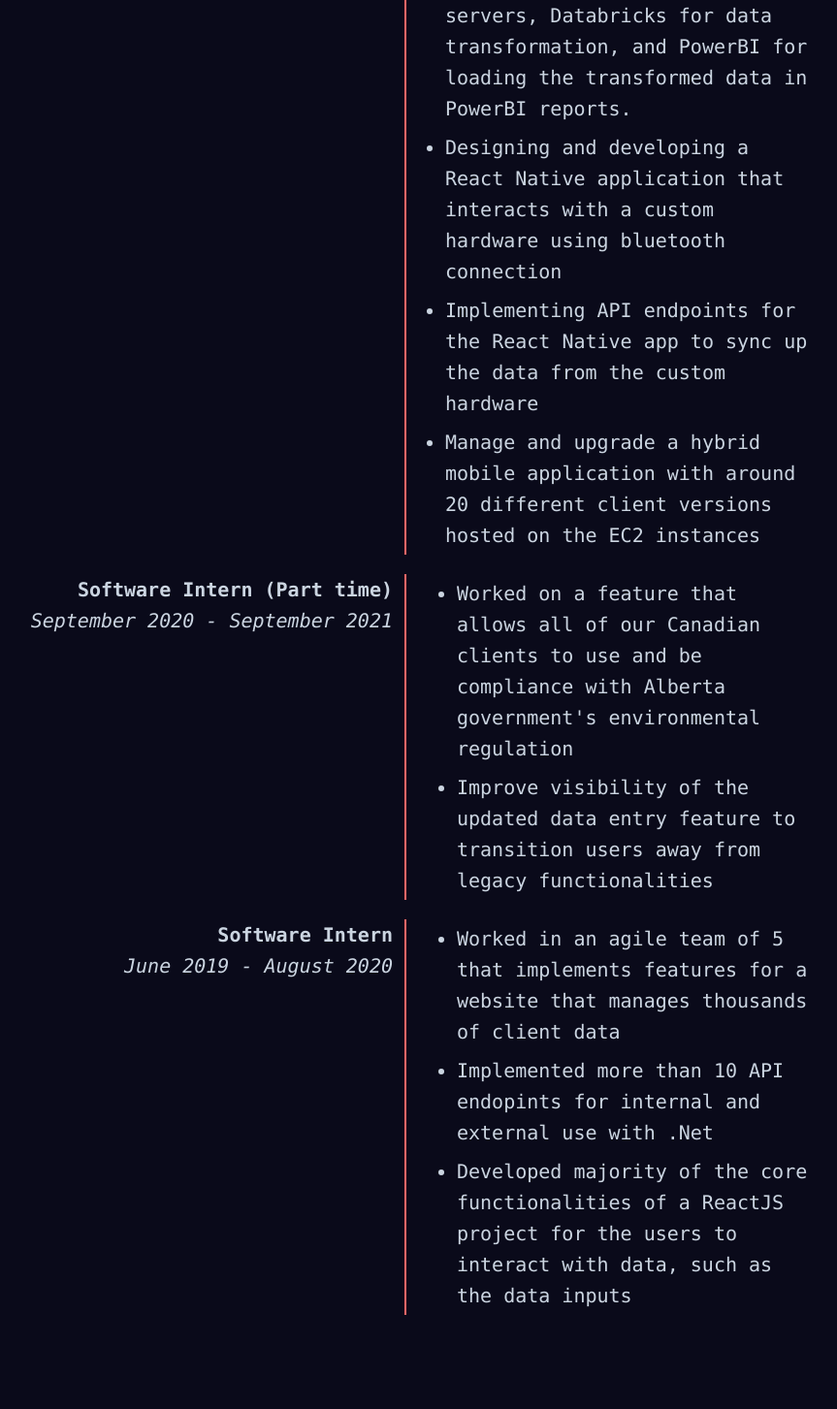
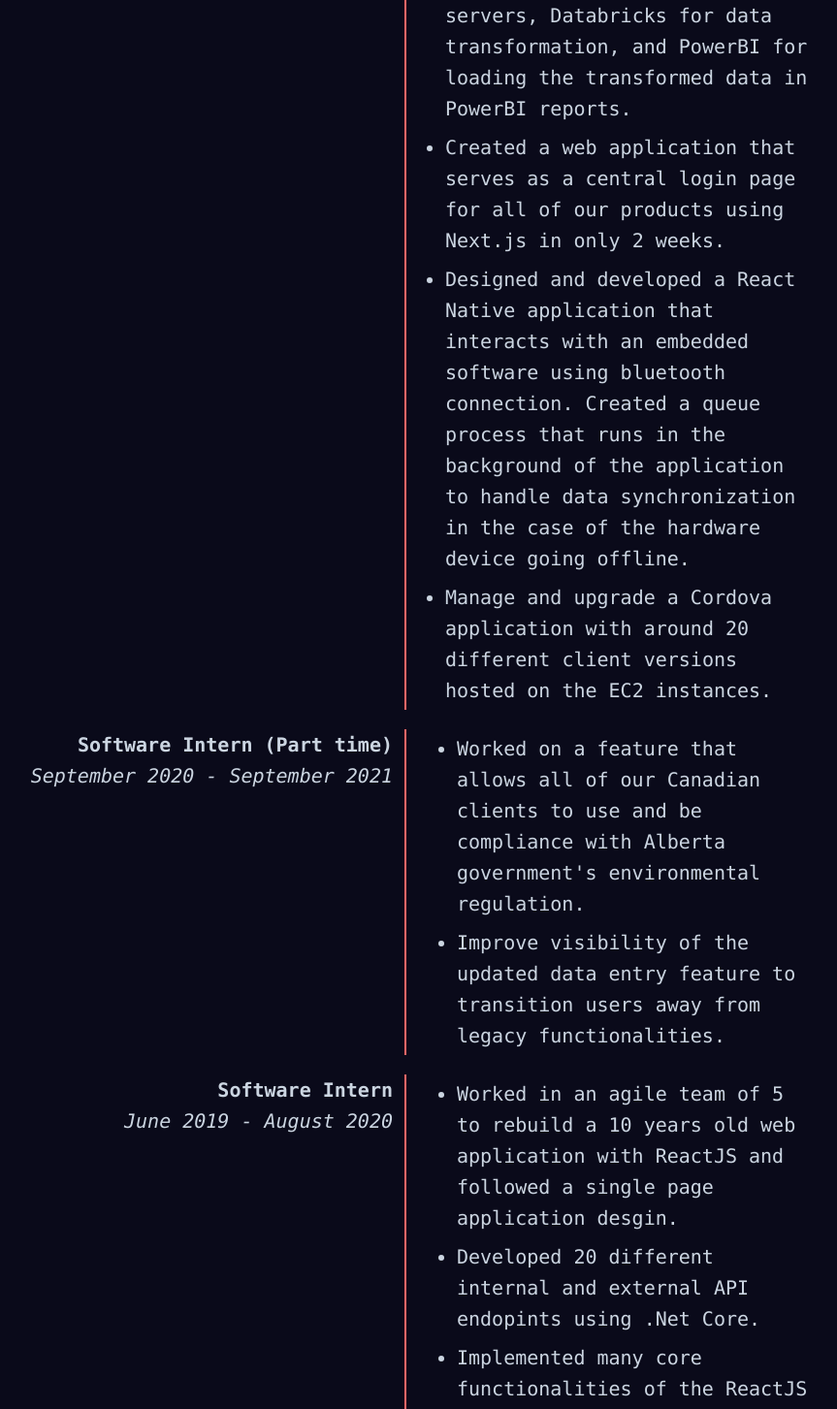
Before and after one commit to ShouShou92410/ShouShou92410.github.io, a SvelteKit app: page / in a window 1280 px wide. Shown: the part 2620-4073 px from the top of the page at 97% size, without its empty margins (223-1086 px from the left). Built offline with nearby package versions, Linux system fonts and the light colour scheme.

Commit message:
Experience section content

```diff
--- a/src/routes/Experience.svelte
+++ b/src/routes/Experience.svelte
@@ -32,16 +32,18 @@
 						data transformation, and PowerBI for loading the transformed data in PowerBI reports.
 					</li>
 					<li class="md:py-1 py-0.5">
-						Designing and developing a React Native application that interacts with a custom
-						hardware using bluetooth connection
+						Created a web application that serves as a central login page for all of our products
+						using Next.js in only 2 weeks.
 					</li>
 					<li class="md:py-1 py-0.5">
-						Implementing API endpoints for the React Native app to sync up the data from the custom
-						hardware
+						Designed and developed a React Native application that interacts with an embedded
+						software using bluetooth connection. Created a queue process that runs in the background
+						of the application to handle data synchronization in the case of the hardware device
+						going offline.
 					</li>
 					<li class="md:py-1 py-0.5">
-						Manage and upgrade a hybrid mobile application with around 20 different client versions
-						hosted on the EC2 instances
+						Manage and upgrade a Cordova application with around 20 different client versions hosted
+						on the EC2 instances.
 					</li>
 				</ul>
 			</div>
@@ -53,11 +55,11 @@
 				<ul class="list-disc pl-10">
 					<li class="md:py-1 py-0.5">
 						Worked on a feature that allows all of our Canadian clients to use and be compliance
-						with Alberta government's environmental regulation
+						with Alberta government's environmental regulation.
 					</li>
 					<li class="md:py-1 py-0.5">
 						Improve visibility of the updated data entry feature to transition users away from
-						legacy functionalities
+						legacy functionalities.
 					</li>
 				</ul>
 			</div>
@@ -68,15 +70,15 @@
 			<div class="border-l-2 border-primary text-left pl-3">
 				<ul class="list-disc pl-10">
 					<li class="md:py-1 py-0.5">
-						Worked in an agile team of 5 that implements features for a website that manages
-						thousands of client data
+						Worked in an agile team of 5 to rebuild a 10 years old web application with ReactJS and
+						followed a single page application desgin.
 					</li>
 					<li class="md:py-1 py-0.5">
-						Implemented more than 10 API endopints for internal and external use with .Net
+						Developed 20 different internal and external API endopints using .Net Core.
 					</li>
 					<li class="md:py-1 py-0.5">
-						Developed majority of the core functionalities of a ReactJS project for the users to
-						interact with data, such as the data inputs
+						Implemented many core functionalities of the ReactJS application, such as page routing
+						and data entry.
 					</li>
 				</ul>
 			</div>
```
